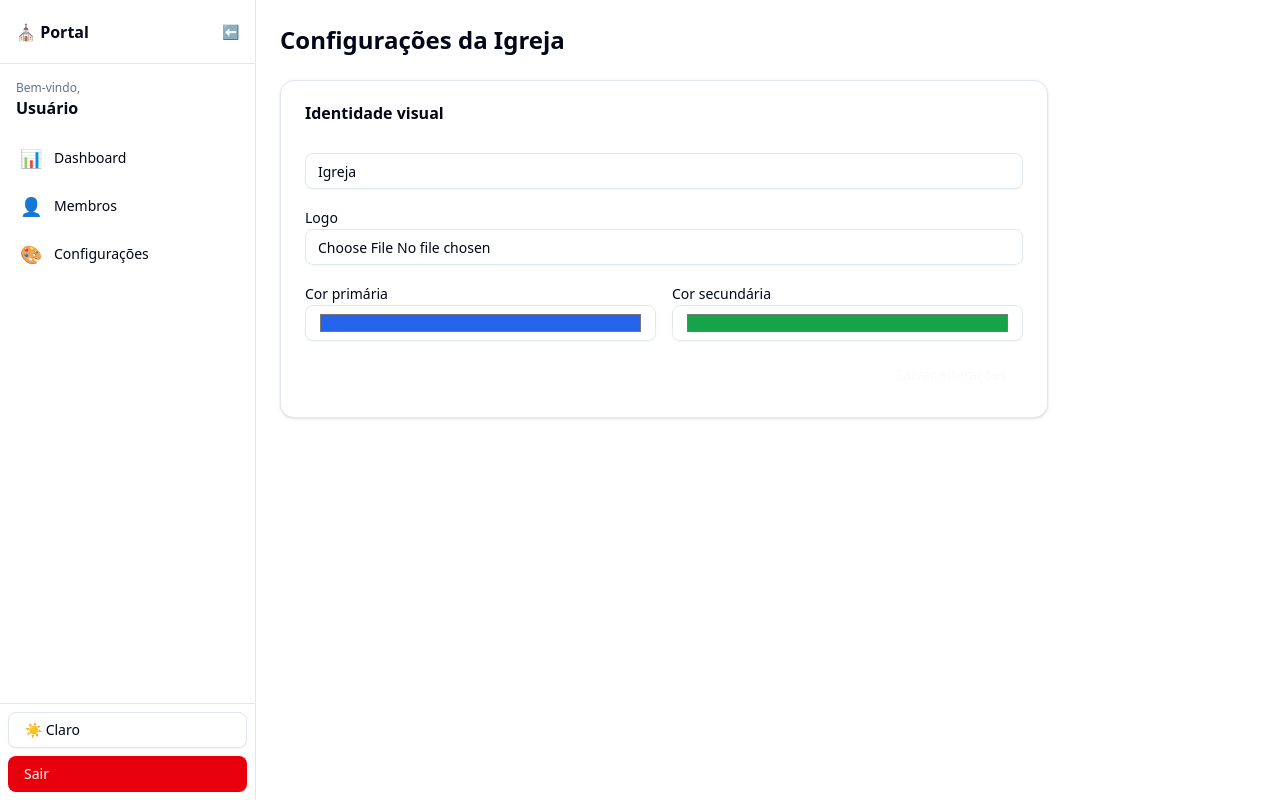
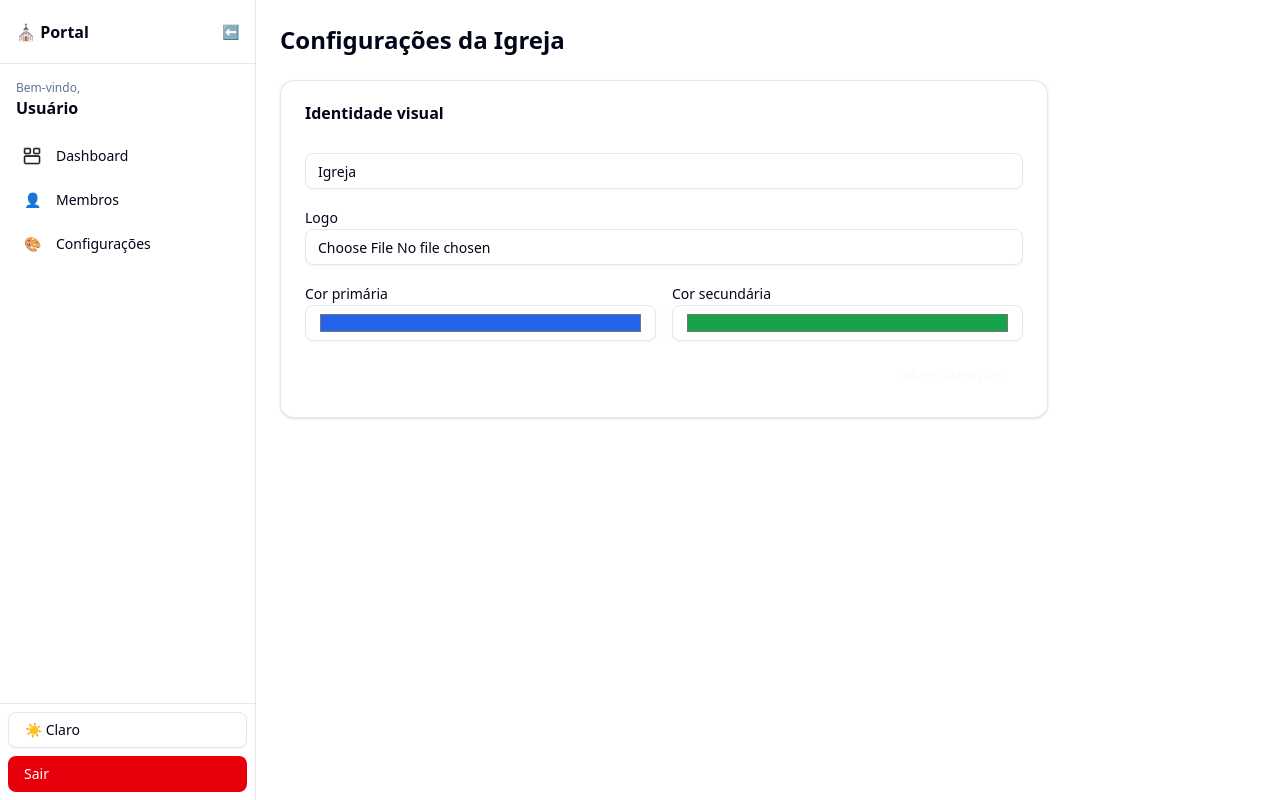
Before and after one commit to diemoraes/igreja-portal, a Next.js app: page /configuracoes in a window 1280 px wide. Built offline with nearby package versions, Linux system fonts and the light colour scheme.

Commit message:
:lipstick: icones dashboard

```diff
--- a/components/sidebar.tsx
+++ b/components/sidebar.tsx
@@ -108,7 +108,9 @@ export function Sidebar() {
         {/* TOPO */}
         <div>
           <div className="h-16 flex items-center justify-between px-4 border-b">
-            {!collapsed && <span className="font-bold text-primary">⛪ Portal</span>}
+            {!collapsed && (
+              <span className="font-bold text-primary">⛪ Portal</span>
+            )}
             <button onClick={toggleSidebar} className="text-sm">
               {isMobile ? "✖" : collapsed ? "➡️" : "⬅️"}
             </button>
@@ -122,9 +124,44 @@ export function Sidebar() {
           )}
 
           <nav className="px-2 space-y-1">
-            <MenuItem href="/dashboard" icon="📊" label="Dashboard" collapsed={collapsed} onClick={handleMenuClick} />
-            <MenuItem href="/membros" icon="👤" label="Membros" collapsed={collapsed} onClick={handleMenuClick} />
-            <MenuItem href="/configuracoes" icon="🎨" label="Configurações" collapsed={collapsed} onClick={handleMenuClick} />
+            <MenuItem
+              href="/dashboard"
+              label="Dashboard"
+              collapsed={collapsed}
+              onClick={handleMenuClick}
+              icon={
+                <>
+                  {/* modo claro */}
+                  <img
+                    src="/icons/Dash-24-light.png"
+                    alt="Dashboard"
+                    className="block dark:hidden w-5 h-5"
+                  />
+
+                  {/* modo escuro */}
+                  <img
+                    src="/icons/Dash-24-dark.png"
+                    alt="Dashboard"
+                    className="hidden dark:block w-5 h-5"
+                  />
+                </>
+              }
+            />
+
+            <MenuItem
+              href="/membros"
+              icon="👤"
+              label="Membros"
+              collapsed={collapsed}
+              onClick={handleMenuClick}
+            />
+            <MenuItem
+              href="/configuracoes"
+              icon="🎨"
+              label="Configurações"
+              collapsed={collapsed}
+              onClick={handleMenuClick}
+            />
           </nav>
         </div>
 
@@ -132,7 +169,9 @@ export function Sidebar() {
         <div className="p-2 border-t space-y-2">
           <Button
             variant="outline"
-            className={`w-full ${collapsed ? "justify-center" : "justify-start"}`}
+            className={`w-full ${
+              collapsed ? "justify-center" : "justify-start"
+            }`}
             onClick={toggleTheme}
           >
             {collapsed ? "🌗" : theme === "dark" ? "🌙 Escuro" : "☀️ Claro"}
@@ -140,7 +179,9 @@ export function Sidebar() {
 
           <Button
             variant="destructive"
-            className={`w-full ${collapsed ? "justify-center" : "justify-start"}`}
+            className={`w-full ${
+              collapsed ? "justify-center" : "justify-start"
+            }`}
             onClick={logout}
           >
             {collapsed ? "🚪" : "Sair"}
@@ -159,7 +200,7 @@ function MenuItem({
   onClick,
 }: {
   href: string;
-  icon: string;
+  icon: React.ReactNode;
   label: string;
   collapsed: boolean;
   onClick: () => void;
@@ -175,7 +216,7 @@ function MenuItem({
       `}
       title={collapsed ? label : undefined}
     >
-      <span className="text-lg">{icon}</span>
+      <span className="w-6 h-6 flex items-center justify-center">{icon}</span>
       {!collapsed && <span>{label}</span>}
     </Link>
   );
```
Also changed, not shown: public/icons/Dash-24-dark.png (added), public/icons/Dash-24-light.png (added).
